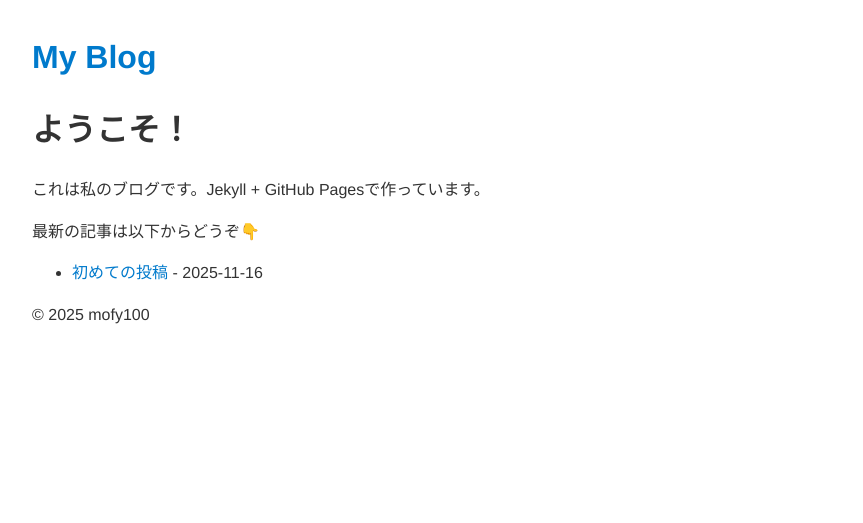
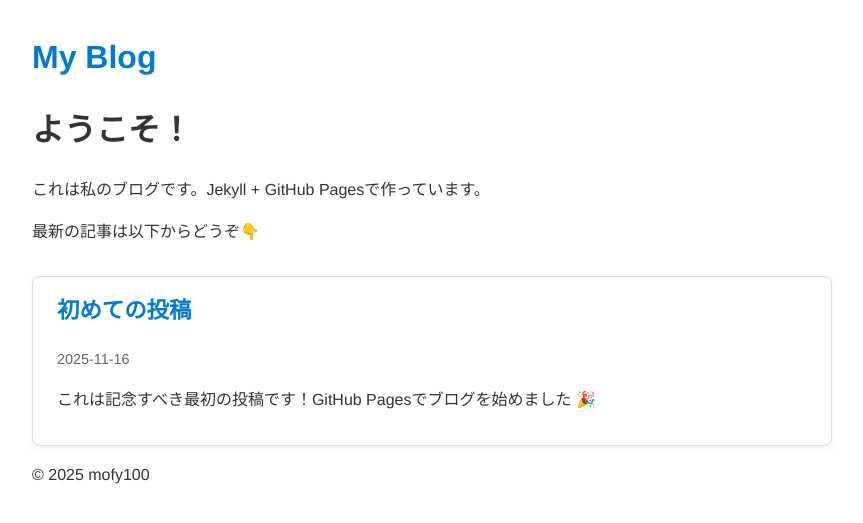
Before and after one commit to mofy100/mypage, a Jekyll site: the page built from index.md, in a window 1280 px wide. Shown: the top 523 px of the page, without its empty margins (208-1071 px from the left). Built offline with Jekyll 4.4.1, drawn with Linux system fonts in a browser that asks for light colours.

Commit message:
add post card style

```diff
--- a/assets/css/style.css
+++ b/assets/css/style.css
@@ -13,5 +13,49 @@ a {
 }
 a:hover {
   text-decoration: underline;
+}
 
+.post-list {
+  display: flex;
+  flex-direction: column;
+  gap: 1.5rem;
+  margin-top: 2rem;
 }
+
+.post-card {
+  background: #fff;
+  border: 1px solid #ddd;
+  padding: 1rem 1.5rem;
+  border-radius: 8px;
+  box-shadow: 0 2px 6px rgba(0,0,0,0.05);
+  transition: box-shadow 0.3s ease;
+}
+
+.post-card:hover {
+  box-shadow: 0 4px 12px rgba(0,0,0,0.1);
+}
+
+.post-card h2 {
+  margin-top: 0;
+  font-size: 1.4rem;
+  color: #007acc;
+}
+
+.post-card h2 a {
+  text-decoration: none;
+}
+
+.post-card h2 a:hover {
+  text-decoration: underline;
+}
+
+.post-meta {
+  font-size: 0.9rem;
+  color: #666;
+  margin-bottom: 0.5rem;
+}
+
+.post-excerpt {
+  font-size: 1rem;
+  color: #333;
+}
--- a/index.md
+++ b/index.md
@@ -9,10 +9,12 @@ title: ホーム
 
 最新の記事は以下からどうぞ👇
 
-<ul>
-  {% for post in site.posts %}
-    <li>
-      <a href="{{ site.baseurl }}{{ post.url }}">{{ post.title }}</a> - {{ post.date | date: "%Y-%m-%d" }}
-    </li>
+<div class="post-list">
+  {% for post in site.posts limit:5 %}
+    <div class="post-card">
+      <h2><a href="{{ post.url | relative_url }}">{{ post.title }}</a></h2>
+      <p class="post-meta">{{ post.date | date: "%Y-%m-%d" }}</p>
+      <p class="post-excerpt">{{ post.excerpt | strip_html | truncate: 100 }}</p>
+    </div>
   {% endfor %}
-</ul>
+</div>
```
